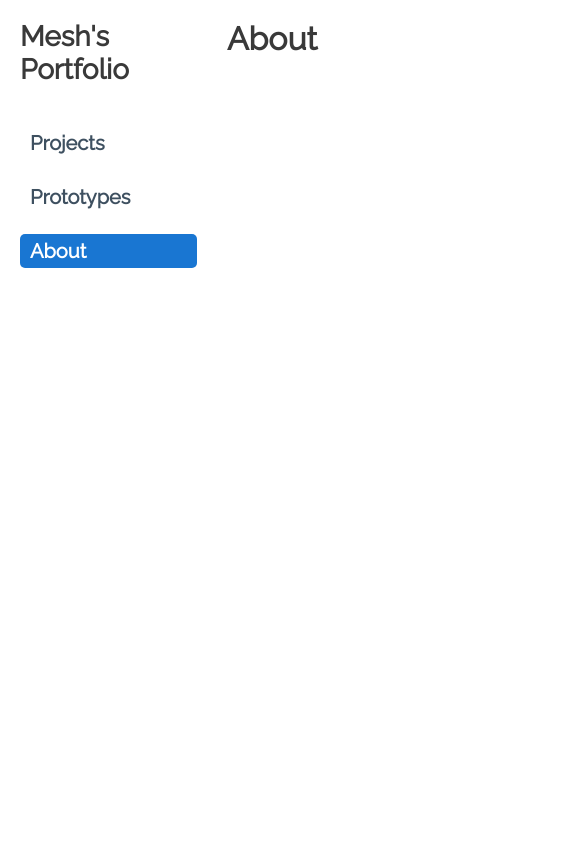
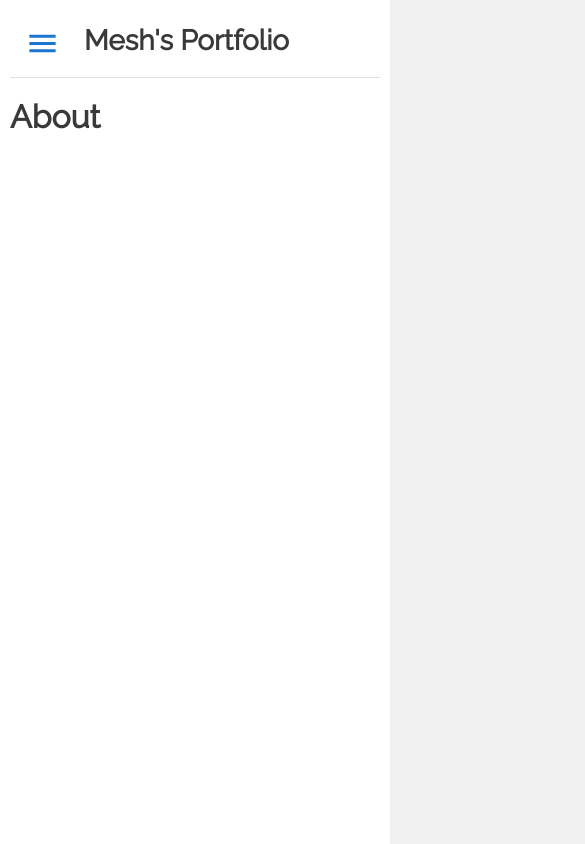
Before and after one commit to meshu-dev/meshpro, a Next.js app: page /about in a window 390 px wide. Shown: the top 844 px of the page, 585 px wide, since content can reach past the window. Built offline with nearby package versions, Linux system fonts and the light colour scheme.

Commit message:
Added mobile menu

```diff
--- a/components/Layout/Layout.js
+++ b/components/Layout/Layout.js
@@ -1,5 +1,6 @@
 import Head from 'next/head';
 import MenuView from '../Menu/MenuView/MenuView';
+import MenuMobileView from '../Menu/MenuMobileView/MenuMobileView';
 
 import styles from './Layout.module.scss';
 
@@ -13,6 +14,9 @@ const Layout = (props) => {
       <div id={ styles['layout-content'] }>
         <div id={ styles['menu-wrapper'] }>
           <MenuView />
+        </div>
+        <div id={ styles['menu-mobile-wrapper'] }>
+          <MenuMobileView />
         </div>
         <main>
           { props.children }
--- a/components/Layout/Layout.module.scss
+++ b/components/Layout/Layout.module.scss
@@ -2,17 +2,24 @@
 	display: flex;
   flex-direction: column;
 	background-color: #FFF;
-	width: 1400px;
+	max-width: 1400px;
+  height: 100%;
 	margin: 0 auto;
 	padding-top: 20px;
 	box-shadow: rgba(50, 50, 93, 0.25) 0px 6px 12px -2px, rgba(0, 0, 0, 0.3) 0px 3px 7px -3px;
 
   #layout-content {
     display: flex;
+    flex-direction: row;
 
     #menu-wrapper {
+      display: block;
       padding: 0 20px;
       width: 250px;
+    }
+
+    #menu-mobile-wrapper {
+      display: none;
     }
 
     main {
@@ -37,3 +44,20 @@
     }
   }
 }
+
+@media (max-width: 1000px) {
+  #layout {
+    #layout-content {
+      display: flex;
+      flex-direction: column;
+
+      #menu-wrapper {
+        display: none;
+      }
+
+      #menu-mobile-wrapper {
+        display: block;
+      }
+    }
+  }
+}
--- /dev/null
+++ b/components/Menu/MenuMobileView/MenuMobileView.js
@@ -0,0 +1,42 @@
+import styles from './MenuMobileView.module.scss';
+import { useState } from 'react';
+import Button from '@mui/material/Button';
+import Drawer from '@mui/material/Drawer';
+import MenuIcon from '@mui/icons-material/Menu';
+import MenuLink from '../MenuLink/MenuLink';
+
+const MenuMobileView = () => {
+  const [isMenuVisible, setIsMenuVisible] = useState(false);
+
+  const showMenu = () => {
+    setIsMenuVisible(true);
+  };
+
+  const hideMenu = () => {
+    setIsMenuVisible(false);
+  };
+
+  return (
+    <div id={ styles['menu-mobile'] }>
+      <Button onClick={ showMenu }>
+        <MenuIcon
+          id={ styles['menu-mobile-btn'] }
+          fontSize='large' />
+      </Button>
+      <h1>Mesh&apos;s Portfolio</h1>
+      <Drawer
+        anchor='left'
+        open={ isMenuVisible }
+        onClose={ hideMenu }
+      >
+        <nav id={ styles['menu-mobile-menu'] }>
+          <MenuLink name="Projects" url="/projects" />
+          <MenuLink name="Prototypes" url="/prototypes" />
+          <MenuLink name="About" url="/about" />
+        </nav>
+      </Drawer>
+    </div>
+  );
+}
+
+export default MenuMobileView;
--- /dev/null
+++ b/components/Menu/MenuMobileView/MenuMobileView.module.scss
@@ -0,0 +1,26 @@
+#menu-mobile {
+  display: flex;
+  flex-direction: row;
+  padding-bottom: 10px;
+  border-bottom: thin solid rgba(0, 0, 0, 0.12);
+  margin: 0 10px 20px;
+
+  #menu-mobile-btn:hover {
+    cursor: pointer;
+  }
+
+	h1 {
+    font-size: 28px;
+    line-height: 42px;
+    padding-left: 10px;
+	}
+}
+
+#menu-mobile-menu {
+  display: flex;
+  gap: 20px;
+  flex-direction: column;
+  width: 250px;
+  padding: 20px;
+  font-size: 20px;
+}
--- a/components/Menu/MenuView/MenuView.js
+++ b/components/Menu/MenuView/MenuView.js
@@ -1,7 +1,7 @@
 import styles from './MenuView.module.scss';
 import MenuLink from '../MenuLink/MenuLink';
 
-const Menu = () => {
+const MenuView = () => {
   return (
     <div id={ styles.menu }>
       <h1>Mesh&apos;s<br />Portfolio</h1>
@@ -14,4 +14,4 @@ const Menu = () => {
   );
 }
 
-export default Menu;
+export default MenuView;
--- a/styles/globals.scss
+++ b/styles/globals.scss
@@ -8,7 +8,7 @@ body {
   font-family: "Raleway", sans-serif;
   background-color: $bg-color;
   color: #393939;
-  height: 100%;
+  height: auto;
 }
 
 a {
```
